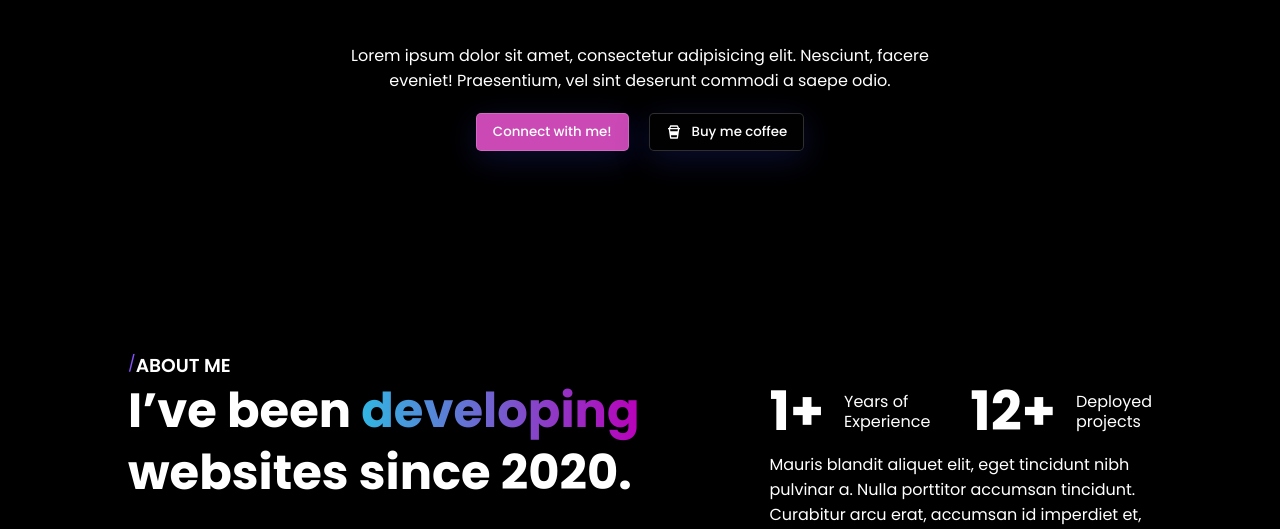
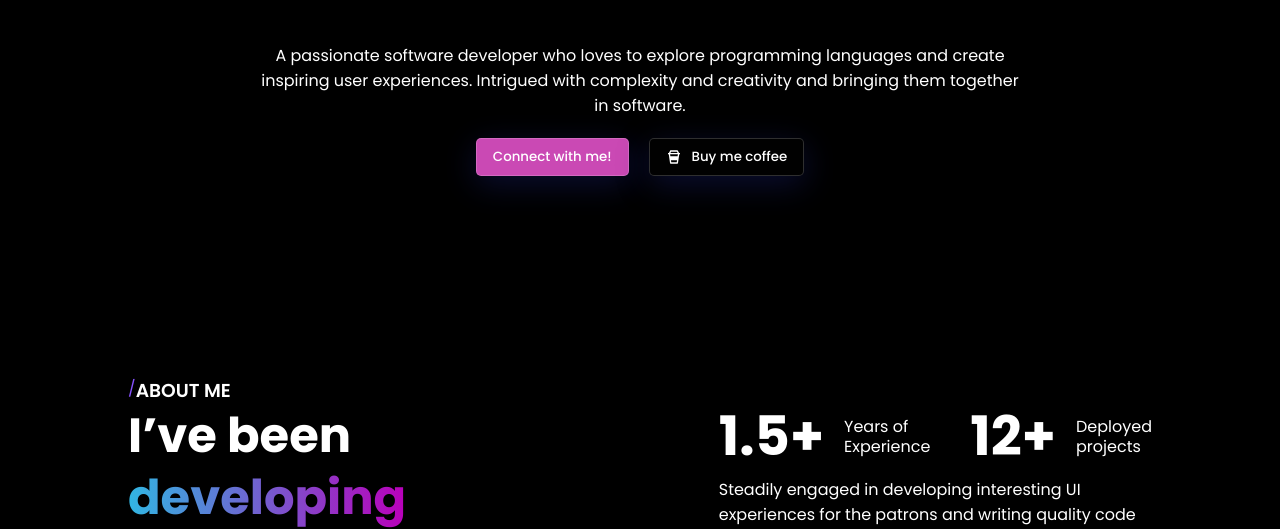
Before and after one commit to bedantH/bedantH.github.io, a React (Create React App) app: page / in a window 1280 px wide. Shown: the part 388-917 px from the top of the page. Built offline with nearby package versions, Linux system fonts and the light colour scheme.

Commit message:
changes made

```diff
--- a/src/components/Navbar/Navbar.jsx
+++ b/src/components/Navbar/Navbar.jsx
@@ -38,10 +38,13 @@ export default function Navbar() {
           <a href="#about">About Me</a>
         </li>
         <li>
-          <a href="#events">Projects</a>
+          <a href="#experience">Work Experience</a>
         </li>
         <li>
-          <a href="#events">Blogs</a>
+          <a href="#projects">Projects</a>
+        </li>
+        <li>
+          <a href="#contact">Contact Us</a>
         </li>
       </ul>
     </nav>
--- a/src/layouts/About/About.jsx
+++ b/src/layouts/About/About.jsx
@@ -1,7 +1,5 @@
 import React from "react";
 import "./about.css";
-
-import { AiOutlineTeam } from "react-icons/ai";
 
 export default function About() {
   return (
@@ -30,19 +28,19 @@ export default function About() {
             style={{
               justifyContent: "center",
               alignItems: "center",
-              gap: "20px"
+              gap: "20px",
             }}
           >
             <h4
               style={{
-                fontSize: "3.4rem"
+                fontSize: "3.4rem",
               }}
             >
-              1+
+              1.5+
             </h4>
             <p
               style={{
-                lineHeight: "1.2"
+                lineHeight: "1.2",
               }}
             >
               Years of <br /> Experience
@@ -53,19 +51,19 @@ export default function About() {
             style={{
               justifyContent: "center",
               alignItems: "center",
-              gap: "20px"
+              gap: "20px",
             }}
           >
             <h4
               style={{
-                fontSize: "3.4rem"
+                fontSize: "3.4rem",
               }}
             >
               12+
             </h4>
             <p
               style={{
-                lineHeight: "1.2"
+                lineHeight: "1.2",
               }}
             >
               Deployed <br /> projects
@@ -73,9 +71,9 @@ export default function About() {
           </div>
         </div>
         <p>
-          Mauris blandit aliquet elit, eget tincidunt nibh pulvinar a. Nulla
-          porttitor accumsan tincidunt. Curabitur arcu erat, accumsan id
-          imperdiet et, porttitor at sem.
+          Steadily engaged in developing interesting UI experiences for the
+          patrons and writing quality code to ensure exceptional service while
+          exploring the creative aspects.
         </p>
       </div>
       <div
@@ -85,7 +83,7 @@ export default function About() {
           width: "100%",
           height: "0.5px",
           backgroundColor: "#CCCCCC",
-          borderRadius: "10px"
+          borderRadius: "10px",
         }}
       ></div>
     </section>
--- a/src/layouts/About/about.css
+++ b/src/layouts/About/about.css
@@ -11,6 +11,7 @@
 
 .cont__about .about__h {
   font-size: 3rem;
+  width: 70%;
   font-weight: 700;
   line-height: 1.3;
 }
--- a/src/layouts/Contact/Contact.jsx
+++ b/src/layouts/Contact/Contact.jsx
@@ -17,7 +17,7 @@ const Contact = () => {
   });
 
   return (
-    <section className="skills__container cont">
+    <section id="contact" className="skills__container cont">
       <div className="cont__exp skills_head">
         <div className="cont_h d-flex">
           <span className="slash">/</span>
@@ -84,7 +84,7 @@ const Contact = () => {
               backgroundColor: "#ca49b4",
               color: "#fff",
               borderRadius: "6px",
-              textDecoration: "none"
+              textDecoration: "none",
             }}
           >
             Shazam
--- a/src/layouts/Experience/Experience.jsx
+++ b/src/layouts/Experience/Experience.jsx
@@ -65,7 +65,7 @@ const ExperienceCard = ({ image, name, duration, children }) => {
 
 const ExperienceLayout = () => {
   return (
-    <section className="experience__container cont d-flex">
+    <section id="experience" className="experience__container cont d-flex">
       <div className="cont__exp">
         <div className="cont_h d-flex">
           <span className="slash">/</span>
@@ -106,7 +106,7 @@ const ExperienceLayout = () => {
             width: "2px",
             height: "70px",
             borderRight: "2px dashed #ccc",
-            margin: "auto"
+            margin: "auto",
           }}
         ></div>
         <ExperienceCard
--- a/src/layouts/Hero/Hero.jsx
+++ b/src/layouts/Hero/Hero.jsx
@@ -40,8 +40,9 @@ export default function Hero() {
           Bedant Hota
         </h2>
         <p className="hero__desc">
-          Lorem ipsum dolor sit amet, consectetur adipisicing elit. Nesciunt,
-          facere eveniet! Praesentium, vel sint deserunt commodi a saepe odio.
+          A passionate software developer who loves to explore programming
+          languages and create inspiring user experiences. Intrigued with
+          complexity and creativity and bringing them together in software.
         </p>
         <div className="button__cta__list">
           <button className="hero_cta cta__1">Connect with me!</button>
@@ -61,7 +62,7 @@ export default function Hero() {
             <span
               style={{
                 fontSize: "1rem",
-                display: "flex"
+                display: "flex",
               }}
             >
               <BiCoffeeTogo />
--- a/src/layouts/Hero/hero.css
+++ b/src/layouts/Hero/hero.css
@@ -27,7 +27,7 @@
   margin: auto;
   margin-top: 30px;
   font-size: 1rem;
-  width: 56%;
+  width: 60%;
 }
 
 .button__cta__list {
--- a/src/layouts/Projects/Projects.jsx
+++ b/src/layouts/Projects/Projects.jsx
@@ -70,13 +70,13 @@ const projectsData = [
 
 const ProjectCard = ({ image, tags, title, description, link }) => {
   return (
-    <div className="project__Card">
+    <div id="projects" className="project__Card">
       <img src={image} alt="1" border="0" />
       <div
         style={{
           display: "flex",
           gap: "10px",
-          margin: "10px 20px"
+          margin: "10px 20px",
         }}
       >
         {tags.map((tag) => {
@@ -86,7 +86,7 @@ const ProjectCard = ({ image, tags, title, description, link }) => {
                 fontSize: "12px",
                 padding: "2px 10px",
                 borderRadius: "15px",
-                backgroundColor: "#8550F7"
+                backgroundColor: "#8550F7",
               }}
             >
               {tag}
@@ -97,12 +97,12 @@ const ProjectCard = ({ image, tags, title, description, link }) => {
       <div
         style={{
           padding: "20px 20px",
-          paddingTop: "0px"
+          paddingTop: "0px",
         }}
       >
         <h5
           style={{
-            fontSize: "1.3rem"
+            fontSize: "1.3rem",
           }}
         >
           {title}
@@ -111,7 +111,7 @@ const ProjectCard = ({ image, tags, title, description, link }) => {
           style={{
             marginTop: "10px",
             width: "100%",
-            fontSize: "13px"
+            fontSize: "13px",
           }}
         >
           {description}
@@ -130,14 +130,14 @@ const ProjectCard = ({ image, tags, title, description, link }) => {
             color: "#ffffff",
             borderRadius: "8px",
             marginTop: "15px",
-            fontSize: "15px"
+            fontSize: "15px",
           }}
         >
           <span
             style={{
               marginTop: "2px",
               display: "block",
-              fontSize: "1.2rem"
+              fontSize: "1.2rem",
             }}
           >
             <BsGithub />
```
